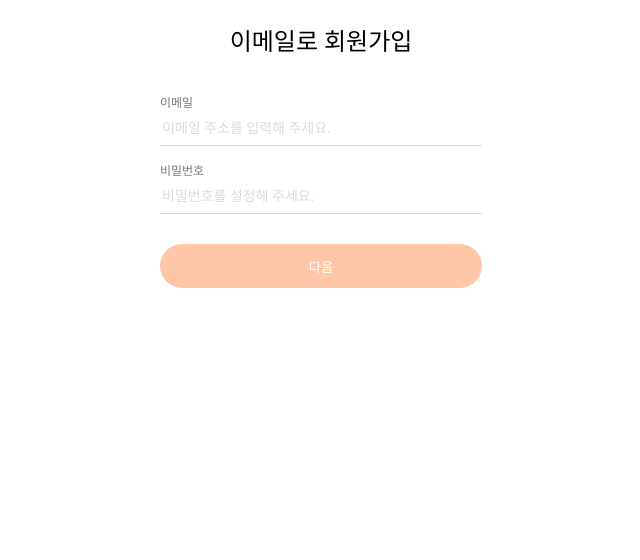
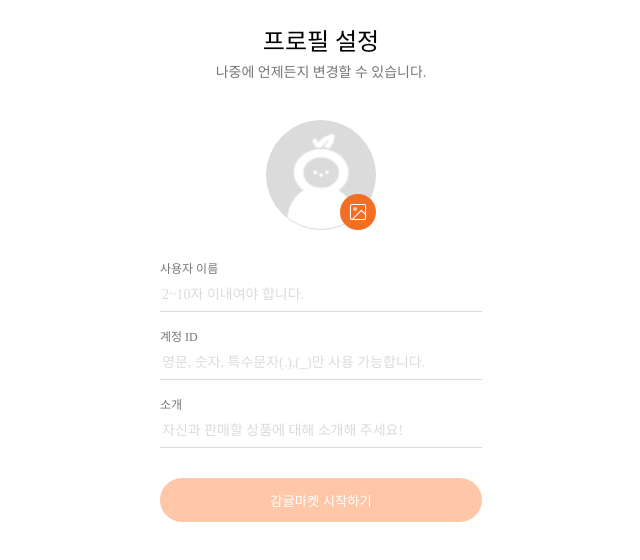
Before and after one commit to 4pforp/4p-Market, a React (Create React App) app: page /signup in a window 1280 px wide. Shown: the top 560 px of the page, without its empty margins (319-959 px from the left). Built offline with nearby package versions, Linux system fonts and the light colour scheme; a web font is replaced by a local one.

Commit message:
프로필설정 페이지 클래스 이름 통일

```diff
--- a/src/Pages/logIn/signUp/emailSignUp/EmailSignUP.jsx
+++ b/src/Pages/logIn/signUp/EmailSignUP.jsx
@@ -1,10 +1,10 @@
 import React, { useState } from "react";
-import Button from "../Button";
+import Button from "./Button";
 
 function EmailSignUp({ view, setView }) {
   return (
     <>
-      <h1 className="title-eamilsignup">이메일로 회원가입</h1>
+      <h1 className="title-signup">이메일로 회원가입</h1>
       <form method="POST" className="content-form">
         <EditInfo view={view} setView={setView} />
       </form>
--- a/src/Pages/logIn/signUp/profileSet/ProfileSet.jsx
+++ b/src/Pages/logIn/signUp/ProfileSet.jsx
@@ -1,8 +1,8 @@
 import React, { useState, useContext } from "react";
 import "./profileSet.scss";
-import PictureIcon from "../../../../assets/upload-file.svg";
-import Button from "../Button";
-import UserContext from "../UserContext";
+import PictureIcon from "../../../assets/upload-file.svg";
+import Button from "./Button";
+import UserContext from "./UserContext";
 
 function ProfileSet() {
   const [username, setUserName] = useState("");
@@ -35,9 +35,14 @@
 
   return (
     <>
-      <form method="POST" enctype="multipart/form-data" onSubmit={handleSubmit}>
-        <h1>프로필 설정</h1>
-        <h2>나중에 언제든지 변경할 수 있습니다.</h2>
+      <h1 className="title-signup">프로필 설정</h1>
+      <h2 className="subtitle-signup">나중에 언제든지 변경할 수 있습니다.</h2>
+      <form
+        method="POST"
+        enctype="multipart/form-data"
+        className="content-form"
+        onSubmit={handleSubmit}
+      >
         <EditInfo
           username={username}
           setUserName={setUserName}
@@ -83,32 +88,34 @@
     <>
       <UploadPic />
       <div className="-container-input-info">
-        <label for="input-name">사용자 이름</label>
+        <label htmlForfor="input-name" className="label-name">
+          사용자 이름
+        </label>
         <input
-          type="text"
-          id="input-name"
-          name="user-name"
-          maxlength="10"
-          placeholder="2~10자 이내여야 합니다."
           onKeyUp={goodToJoin}
           onChange={handleUserNameInput}
+          id="input-name"
+          type="text"
+          placeholder="2~10자 이내여야 합니다."
         ></input>
-        <label for="input-id">계정 ID</label>
+        <label htmlFor="id" className="label-id">
+          계정 ID
+        </label>
         <input
-          type="text"
-          id="input-id"
-          name="user-id"
-          placeholder="영문, 숫자, 특수문자(.),(_)만 사용 가능합니다. "
           onKeyUp={goodToJoin}
           onChange={handleAcountNameInput}
+          id="input-id"
+          type="text"
+          placeholder="영문, 숫자, 특수문자(.),(_)만 사용 가능합니다. "
         ></input>
-        <label for="input-intro">소개</label>
+        <label htmlFor="input-intro" className="label-intro">
+          소개
+        </label>
         <input
+          onChange={handleIntroInput}
+          id="input-intro"
           type="text"
-          id="input-intro"
-          name="user-intro"
           placeholder="자신과 판매할 상품에 대해 소개해 주세요!"
-          onChange={handleIntroInput}
         ></input>
       </div>
       <Button type="submit" isActive={isActive}>
@@ -120,7 +127,7 @@
 
 function UploadPic() {
   return (
-    <div className="show-pic">
+    <div className="set-profile-image">
       <label for="choose-img" className="upload-icon">
         <img src={PictureIcon} alt="upload" className="icon-img" />
       </label>
--- a/src/Pages/logIn/signUp/SignUp.jsx
+++ b/src/Pages/logIn/signUp/SignUp.jsx
@@ -1,7 +1,7 @@
 import React, { useState } from "react";
 import "./SignUp.scss";
-import ProfileSet from "./profileSet/ProfileSet";
-import EmailSignUp from "./emailSignUp/EmailSignUP";
+import ProfileSet from "./ProfileSet";
+import EmailSignUp from "./EmailSignUP";
 import UserContext from "./UserContext";
 
 function SignUp() {
@@ -18,11 +18,12 @@
   return (
     <UserContext.Provider value={{ user, setUser }}>
       <section className="signup-section">
-        {view === false ? (
+        {/* {view === false ? (
           <EmailSignUp view={view} setView={setView} />
         ) : (
           <ProfileSet />
-        )}
+        )} */}
+        <ProfileSet />
       </section>
     </UserContext.Provider>
   );
--- a/src/Pages/logIn/signUp/SignUp.scss
+++ b/src/Pages/logIn/signUp/SignUp.scss
@@ -11,7 +11,7 @@
 .signup-section {
   font-family: $medium-font;
   color: $subtext-color;
-  .title-eamilsignup {
+  .title-signup {
     margin-top: 30px;
     font-family: $medium-font;
     color: $text-color;
--- /dev/null
+++ b/src/Pages/logIn/signUp/profileSet.scss
@@ -0,0 +1,55 @@
+@import "../../../Components/style/default.scss";
+
+.subtitle-signup {
+  margin-top: 12px;
+  font-family: $basic-font;
+  color: $subtext-color;
+  font-size: 14px;
+  line-height: 14px;
+  text-align: center;
+}
+
+.label-name,
+.label-id,
+.label-intro {
+  font-family: $medium-font;
+  font-size: 12px;
+  color: $subtext-color;
+}
+input {
+  width: 100%;
+  margin-top: 10px;
+  margin-bottom: 16px;
+  padding-bottom: 8px;
+  border: none;
+  border-bottom: 1px solid $line-color;
+  outline: 0;
+  font-family: $basic-font;
+  &:focus {
+    border-bottom: 1px solid $primary-color;
+  }
+  &::placeholder {
+    color: $line-color;
+    font-family: $basic-font;
+    font-size: 14px;
+  }
+}
+#input-intro {
+  margin-bottom: 0;
+}
+
+.set-profile-image {
+  width: 110px;
+  height: 110px;
+  margin: 30px auto 30px;
+  background-image: url("../../../assets/L-profile.svg");
+  position: relative;
+  .icon-img {
+    width: 36px;
+    height: 36px;
+    position: absolute;
+    bottom: 0;
+    right: 0;
+    cursor: pointer;
+  }
+}
--- a/src/Pages/logIn/signUp/profileSet/profileSet.scss
+++ /dev/null
@@ -1,26 +0,0 @@
-@import "../../../../Components/style/default.scss";
-
-h2 {
-  margin-top: 12px;
-  font-family: $basic-font;
-  color: $subtext-color;
-  font-size: 14px;
-  line-height: 14px;
-  text-align: center;
-}
-
-div.show-pic {
-  width: 110px;
-  height: 110px;
-  margin: 30px auto 0;
-  background-image: url("../../../../assets/L-profile.svg");
-  position: relative;
-  .icon-img {
-    width: 36px;
-    height: 36px;
-    position: absolute;
-    bottom: 0;
-    right: 0;
-    cursor: pointer;
-  }
-}
```
